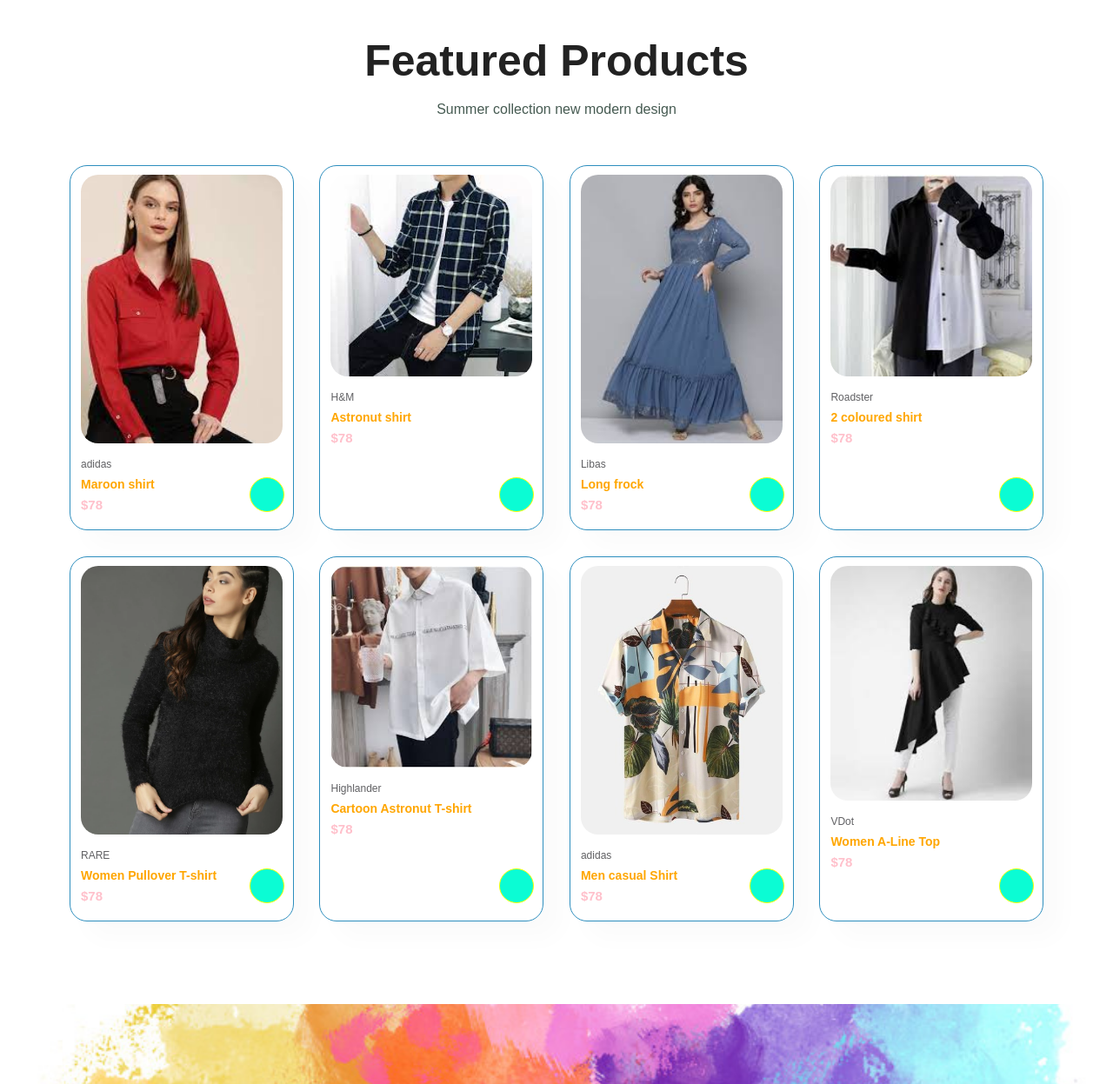
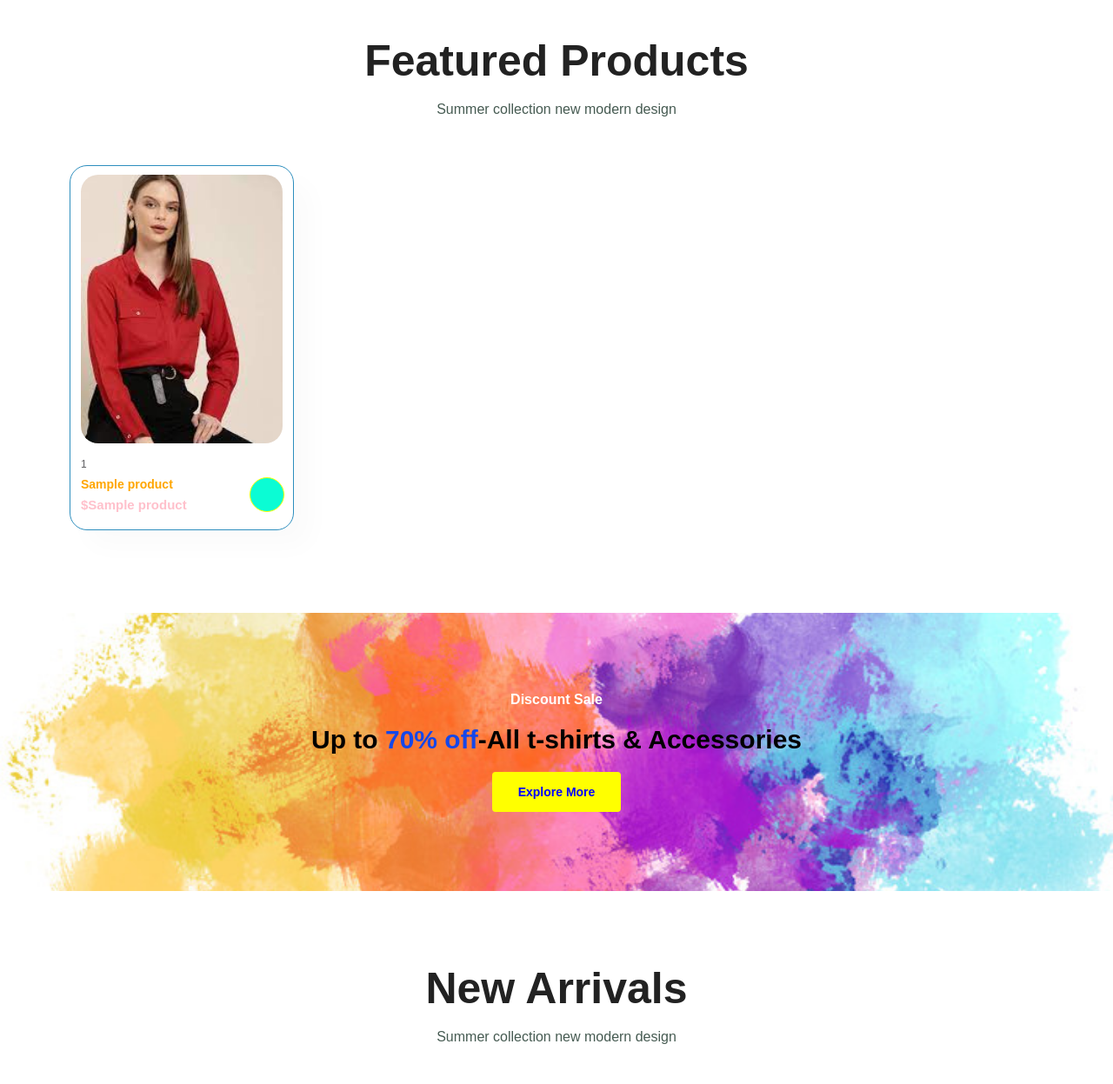
Before and after one commit to Farushaik19/SprintE-Commerce, a Flask app: template Frontend/templates/homepage.html in a window 1280 px wide. Shown: the part 856-2103 px from the top of the page at 87% size. Run offline with Flask 3, Linux system fonts and the light colour scheme; the template is opened without the code that fills it: most values are stand-ins (such as "Sample title", 1, 10 or a date in 2020); some libraries are stand-ins or nearby versions; some web fonts are replaced.

```diff
--- a/BackendFlask/app.py
+++ b/BackendFlask/app.py
@@ -22,6 +22,14 @@ def add_product():
     except Exception as e:
         return jsonify({'message': f'Failed to add product: {str(e)}'}), 500
 
+@app.route('/getAllProducts', methods=['GET'])
+def getProducts():
+    try:
+        products = Product.getAllProducts()
+        return jsonify({"message":"Success","products":products}),200
+    except Exception as e:
+        return jsonify({"message": "Error occurred", "error": str(e)}), 500
+
 
 if __name__ == '__main__':
     app.run()
--- a/Frontend/templates/homepage.html
+++ b/Frontend/templates/homepage.html
@@ -8,16 +8,16 @@
     <title>E-commerce</title>
     <link rel="stylesheet" href="https://pro.fontawesome.com/releases/v5.10.0/css/all.css" />
     <link rel="stylesheet" href="https://cdnjs.cloudflare.com/ajax/libs/font-awesome/4.7.0/css/font-awesome.min.css">
-    <link rel="stylesheet" href="style.css">
+    <link rel="stylesheet" href="static/style.css">
 </head>
 
 <body>
     <section id="header">
-        <a href="#"><img src="  images\logo.jpeg" class="logo" alt=""></a>
+        <a href="#"><img src="static/images/logo.jpeg" class="logo" alt=""></a>
         <div>
             <ul id="navbar">
                 <li><a class="active" href="index.html">Home</a></li>
-                <li><a href="cart.html"><i class="far fa-shopping-bag"></i></a></li>
+                <li><a href="/cart"><i class="far fa-shopping-bag"></i></a></li>
                 <form class="example" action="/action_page.php" style="margin:auto;max-width:300px">
                     <input type="text" placeholder="Search.." name="search2">
                     <button type="submit"><i class="fa fa-search"></i></button>
@@ -37,80 +37,19 @@
         <h1>Featured Products</h1>
         <p>Summer collection new modern design</p>
        <div class="pro-container">
+    {% for product in products %}
     <div class="pro">
-                <img src="images/G7.jpg" alt="">
+        <img src="static/images/G7.jpg" alt="">
         <div class="des">
-                    <span>adidas</span>
-                    <h5>Maroon shirt</h5>
-                    <h4>$78</h4>
+            <span>{{ product[0] }}</span>
+            <h5>{{ product[1] }}</h5>
+            <h4>${{ product[2] }}</h4>
         </div>
         <a href="#"><i class="far fa-shopping-cart cart"></i></a>
     </div>
+    {% endfor %}
+</div>
 
-            <div class="pro">
-                <img src="images/B6.jpg" alt="">
-                <div class="des">
-                    <span>H&M</span>
-                    <h5>Astronut shirt</h5>
-                    <h4>$78</h4>
-                </div>
-                <a href="#"><i class="far fa-shopping-cart cart"></i></a>
-            </div>
-            <div class="pro">
-                <img src="images/G5.jpg" alt="">
-                <div class="des">
-                    <span>Libas</span>
-                    <h5>Long frock</h5>
-                    <h4>$78</h4>
-                </div>
-                <a href="#"><i class="far fa-shopping-cart cart"></i></a>
-            </div>
-            <div class="pro">
-                <img src="images/B7.jpg" alt="">
-                <div class="des">
-                    <span>Roadster</span>
-                    <h5>2 coloured shirt</h5>
-                    <h4>$78</h4>
-                </div>
-                <a href="#"><i class="far fa-shopping-cart cart"></i></a>
-            </div>
-            <div class="pro">
-                <img src="images/G1.webp" alt="">
-                <div class="des">
-                    <span>RARE</span>
-                    <h5>Women Pullover T-shirt</h5>
-                    <h4>$78</h4>
-                </div>
-                <a href="#"><i class="far fa-shopping-cart cart"></i></a>
-            </div>
-            <div class="pro">
-                <img src="images/B2.jpg" alt="">
-                <div class="des">
-                    <span>Highlander</span>
-                    <h5>Cartoon Astronut T-shirt</h5>
-                    <h4>$78</h4>
-                </div>
-                <a href="#"><i class="far fa-shopping-cart cart"></i></a>
-            </div>
-            <div class="pro">
-                <img src="images/B5.jpg" alt="">
-                <div class="des">
-                    <span>adidas</span>
-                    <h5>Men casual Shirt</h5>
-                    <h4>$78</h4>
-                </div>
-                <a href="#"><i class="far fa-shopping-cart cart"></i></a>
-            </div>
-            <div class="pro">
-                <img src="images/G11.jpg " alt="">
-                <div class="des">
-                    <span>VDot</span>
-                    <h5>Women A-Line Top</h5>
-                    <h4>$78</h4>
-                </div>
-                <a href="#"><i class="far fa-shopping-cart cart"></i></a>
-            </div>
-        </div>
     </section>
     <section id="banner" class="section-m1">
         <h4>Discount Sale</h4>
```
Also changed, not shown: BackendFlask/products.py (+12 -0 lines), Frontend/app.py (+13 -1 lines). Lines whose indentation alone changed are shown as unchanged.
